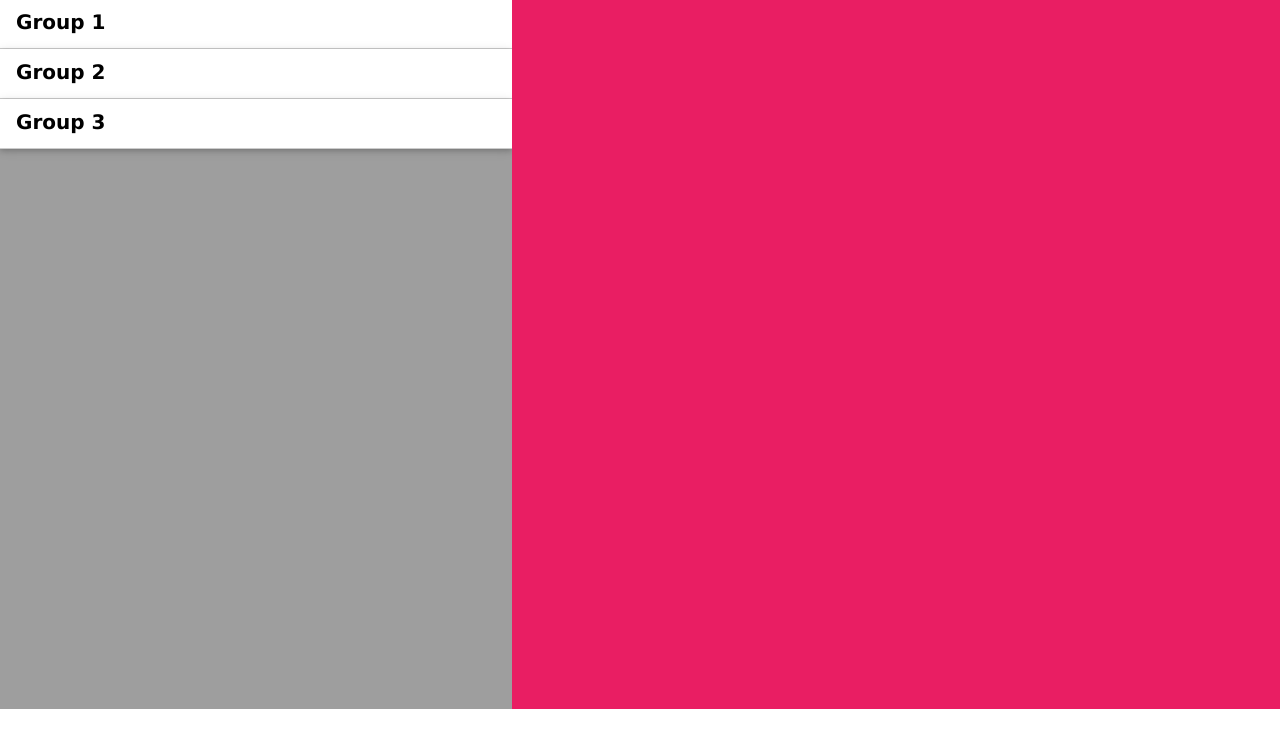
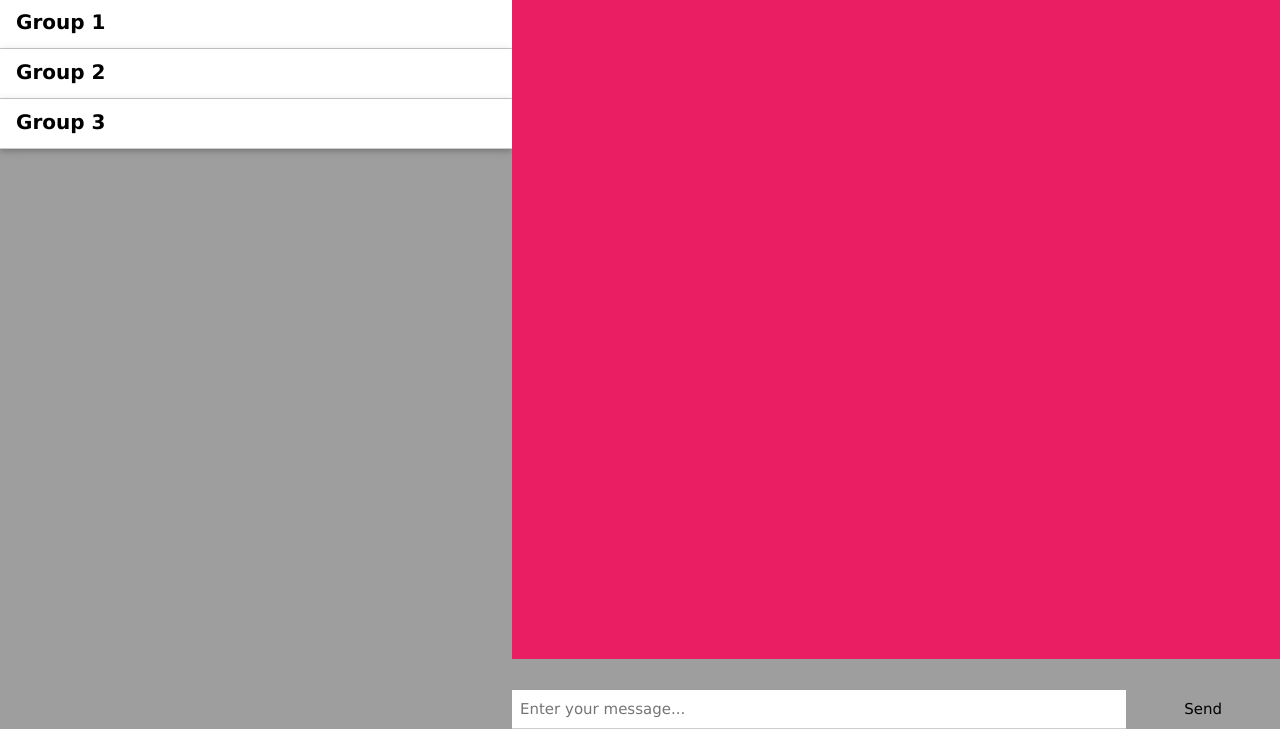
Before and after one commit to rajat-0206/chatapp_materate, a Django app: template templates/index.html in a window 1280 px wide. Shown: the part 71-800 px from the top of the page. Run offline with Django 3.2, Linux system fonts and the light colour scheme; a user stored in the database is signed in; data comes from the database, SQL or seed files in the repository; both versions use the stored data as it was after the commit; the template is opened without the code that fills it: values that come from a table or form of the project are taken from there, most other values are stand-ins (such as "Sample title", 1, 10 or a date in 2020).

Commit message:
added send button

```diff
--- a/groups/urls.py
+++ b/groups/urls.py
@@ -2,5 +2,6 @@ from django.urls import path,include
 from . import views
 
 urlpatterns = [
-    path('',views.home,name="homepage")
+    path('',views.home,name="homepage"),
+    path('addmessage',views.send,name="send message")
 ]
--- a/templates/index.html
+++ b/templates/index.html
@@ -7,6 +7,9 @@
     <link rel="stylesheet" href="https://www.w3schools.com/w3css/4/w3.css">
     <title>Chat App</title>
     <style>
+        body{
+            background-color: #9e9e9e;
+        }
         .groups,.messages{
             height: calc(90vh - 10px);
             margin:0px;
@@ -25,7 +28,7 @@
             font-size: 22px;
             background-color:rgb(227, 235, 236) !important;
         }
-        .messages .thread {
+     .thread {
 
             border-radius: 20px;
             background-color: rgb(121, 189, 121);
@@ -70,11 +73,11 @@
             <a href="/?username={{user.username}}&room={{i.id}}" class="w3-block w3-card w3-white w3-padding w3-border-bottom" >{{i.name}}</a>
             {% endfor %}
         </div>
-        <div class="messages w3-pink w3-padding " style="width: 60%;position: relative;">
+        <div class="messages w3-pink w3-padding " id="msg" style="width: 60%;position: relative;height: calc(80vh + 20px);" >
             {% for i in messages %}
             {% if i.reply %}
             <div class="thread">
-                <span class="name">{{i.sender.first_name}} {{i.sender.last_name}}</span>
+                <span class="name">{{i.sender.first_name}} {{i.sender.last_name}} <span class="w3-right" style="cursor: pointer; color:#333;font-size: 16px;" onclick="addReply('{{i.sender.first_name}}','{{i.sender.last_name}}','{{i.id}}','{{i.text}}')">⬇ reply</span></span>
                 <span ><div class="reply">
                     <span class="name">{{i.reply.sender.first_name}} {{i.reply.sender.last_name}}</span>
                     <span class="text">{{i.reply.text}}</span>
@@ -83,17 +86,87 @@
             </div>
             {% else %}
             <div class="thread">
-                <span class="name">{{i.sender.first_name}} {{i.sender.last_name}}</span>
+                <span class="name">{{i.sender.first_name}} {{i.sender.last_name}}  <span class="w3-right w3-color-black" style="cursor: pointer; color:#333;font-size: 16px;" onclick="addReply('{{i.sender.first_name}}','{{i.sender.last_name}}','{{i.id}}','{{i.text}}')">⬇ reply</span></span>
                 <span class="text">{{i.text}}</span>
             </div>
-
             {% endif %}
             {% endfor %}
         </div>
     </div>
+    <div class="sendbox" style="display: flex;width:60%;position: fixed;bottom:0px;right:0px;">
+        <input type="text" class="w3-input" id="msgbox" placeholder="Enter your message..." style="width: 80%;">
+        <button class="w3-btn w3-gray w3-hover-blue" style="width: 20%;" onclick="sendMessage()" >Send</button>
+    </div>
+    <div style="position: fixed;bottom:28px;left:40%;width:60%;background-color: #fff;" id="bottombox">
+       </div>
+</body>
+<script src="https://ajax.googleapis.com/ajax/libs/jquery/3.5.1/jquery.min.js"></script>
+<script>
+autoScroll = ()=>{
+    let objDiv = document.getElementById("msg");
+    objDiv.scrollTop = objDiv.scrollHeight;
+}
 
-</body>
-<script>
+var reply_arr = [];
 
+const addReply = (first_name,last_name,id,text)=>{
+    reply_arr = [];
+    reply_arr.push(first_name);
+    reply_arr.push(last_name);
+    reply_arr.push(id);
+    reply_arr.push(text);
+    replyobj = `<div class="thread"><span class="name">${first_name} ${last_name} <span class="w3-right" style="cursor:pointer;font-size:16px" onclick="clearReply()">&times</span></span> <span ><span class="text">${text}</span></div>`;
+    $("#bottombox").html(replyobj);
+    console.log(reply_arr);
+}
+
+const clearReply = ()=>{
+    reply_arr = [];
+    $("#bottombox").html('');
+
+}
+window.addEventListener("load",()=>{
+    autoScroll();
+});
+
+
+
+send = (message) =>{
+    if(reply_arr.length==0){
+        $.post("/addmessage",{
+        "message":message,
+        "user":"{{user.id}}",
+        "room":"{{current.id}}",
+        "csrfmiddlewaretoken":"{{csrf_token}}"
+    },(data,status)=>{
+        console.log(status);
+    });
+    }
+    else{
+    $.post("/addmessage",{
+        "message":message,
+        "user":"{{user.id}}",
+        "room":"{{current.id}}",
+        "reply":reply_arr[2],
+        "csrfmiddlewaretoken":"{{csrf_token}}"
+    },(data,status)=>{
+        console.log(status);
+
+    });
+
+}
+}
+
+sendMessage = () =>{
+    let box = document.getElementById("msgbox");
+    let message = box.value.trim();
+    if(message==""){
+        return;
+    }
+    else{
+        send(message);
+        location.reload();
+    }
+}
 </script>
 </html>
```
Also changed, not shown: chater/settings.py (+4 -4 lines), groups/views.py (+18 -0 lines), db.sqlite3.
